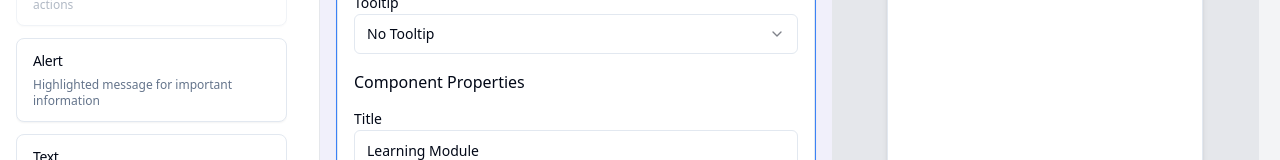
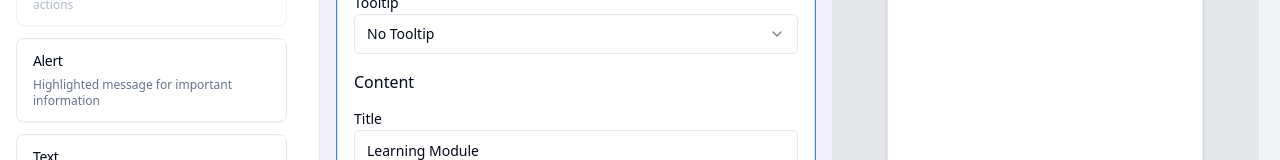
Before and after one commit to judeblack176/widget-alchemy-builder, a React (Vite) app: page / in a window 1280 px wide. Both pictures are taken after a click on the element 763 px from the left and 248 px from the top of the page. Shown: the part 297-457 px from the top of the page. Built offline with nearby package versions, Linux system fonts and the light colour scheme.

Commit message:
Refactor: Rename component properties
Rename component properties to content and move the text box up.

```diff
--- a/src/components/widget-builder/ComponentEditor.tsx
+++ b/src/components/widget-builder/ComponentEditor.tsx
@@ -457,7 +457,6 @@ const ComponentEditor: React.FC<ComponentEditorProps> = ({
         if (property.name === "content" && (component.contentFields?.length || component.formattedContent !== undefined)) {
           return (
             <div key={property.name} className="mb-4">
-              <Label htmlFor={`prop-${property.name}`}>{property.label}</Label>
               <div className="mt-2 border rounded-md p-3 bg-gray-50">
                 <div className="mb-2">
                   <textarea
@@ -899,7 +898,7 @@ const ComponentEditor: React.FC<ComponentEditorProps> = ({
             )}
 
             <div>
-              <h3 className="font-medium mb-3">Component Properties</h3>
+              <h3 className="font-medium mb-3">Content</h3>
               <div className="space-y-1">
                 {getPropertyDefinitions().map(renderPropertyEditor)}
               </div>
```
